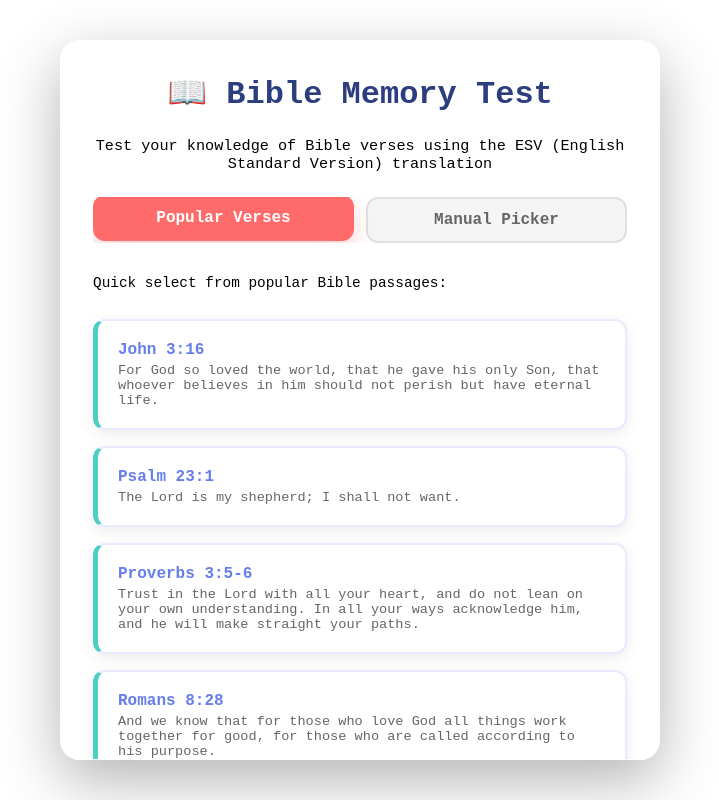
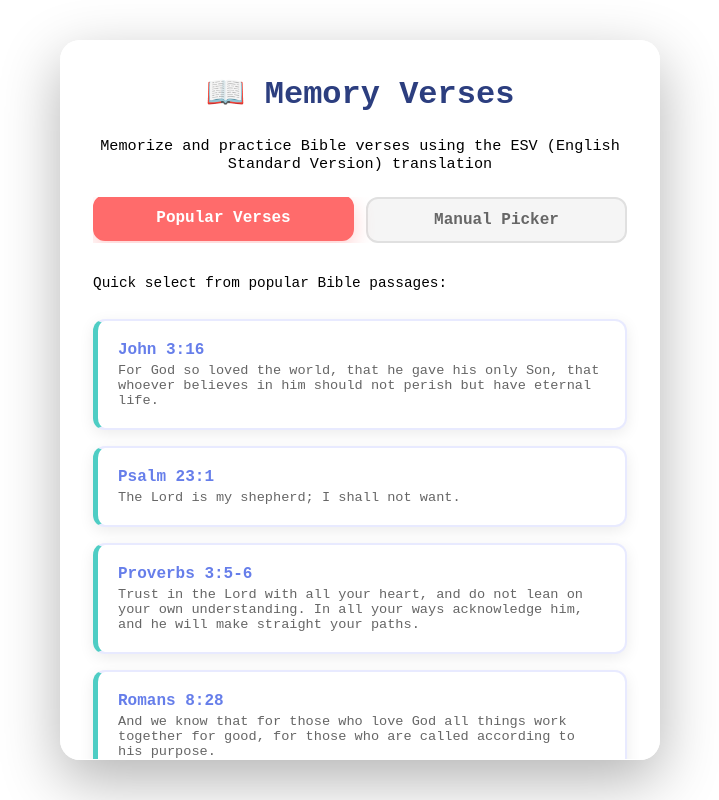
Before and after one commit to RonaldMariah/bible-memory-test, a React (Vite) app: page / in a window 1280 px wide. Shown: the whole page, without its empty margins (280-999 px from the left). Built offline with nearby package versions, Linux system fonts and the light colour scheme.

Commit message:
Re-name.

```diff
--- a/index.html
+++ b/index.html
@@ -3,7 +3,7 @@
   <head>
     <meta charset="UTF-8" />
     <meta name="viewport" content="width=device-width, initial-scale=1.0" />
-    <title>Bible Memory Test</title>
+    <title>Memory Verses</title>
   </head>
   <body>
     <div id="root"></div>
--- a/src/App.jsx
+++ b/src/App.jsx
@@ -22,9 +22,9 @@ function App() {
 
   return (
     <div className="container">
-      <h1 onClick={handleHomeClick} style={{ cursor: 'pointer' }}>📖 Bible Memory Test</h1>
+      <h1 onClick={handleHomeClick} style={{ cursor: 'pointer' }}>📖 Memory Verses</h1>
       <p style={{ textAlign: 'center', color: '#000000ff', fontSize: '0.95rem', marginBottom: '1.5rem', fontWeight: '400', marginTop: '-0.5rem' }}>
-        Test your knowledge of Bible verses using the ESV (English Standard Version) translation
+        Memorize and practice Bible verses using the ESV (English Standard Version) translation
       </p>
 
       {!selectedVerse ? (
```
Also changed, not shown: 1 other file (tests, documents, lock files or other folders).
